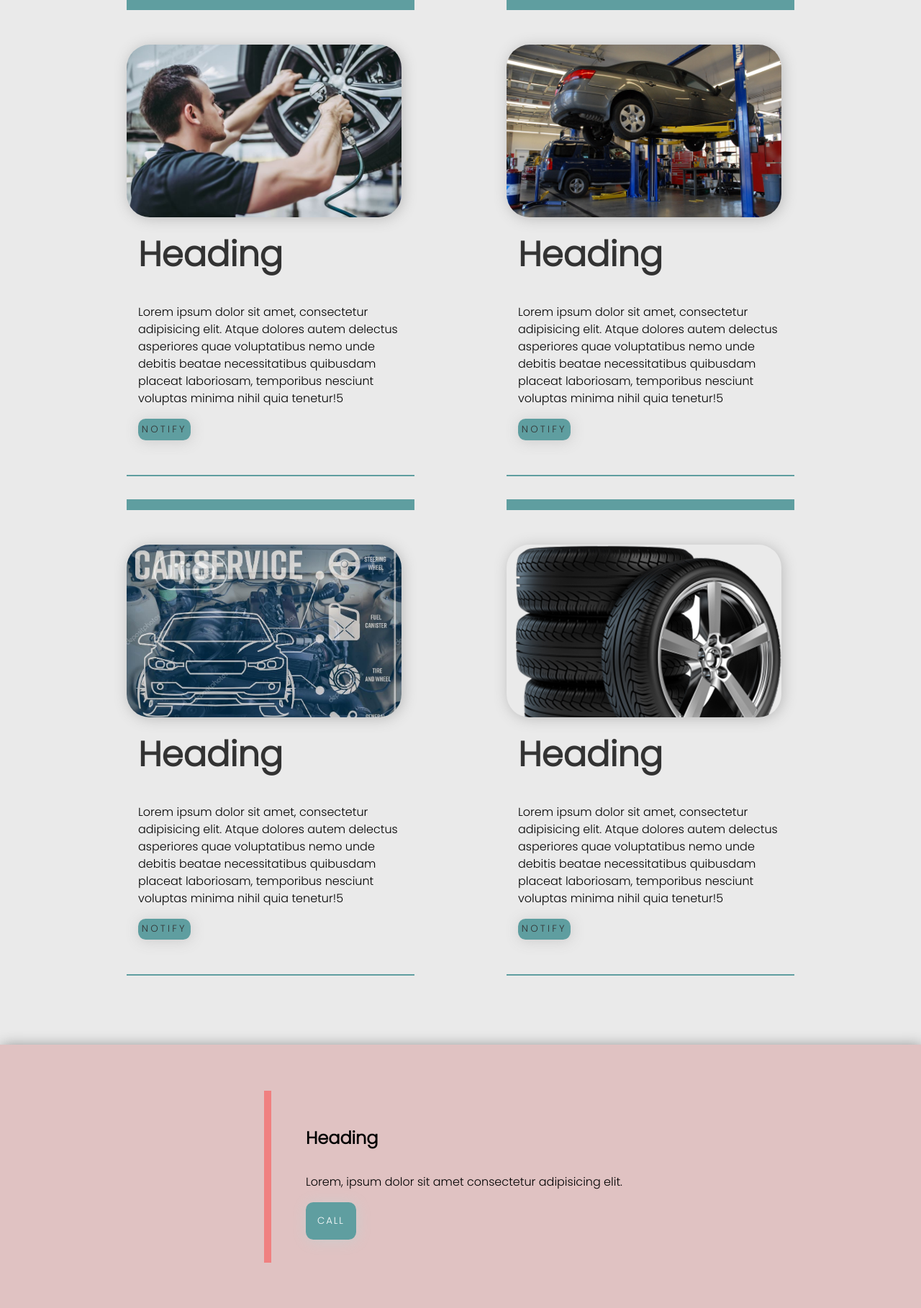
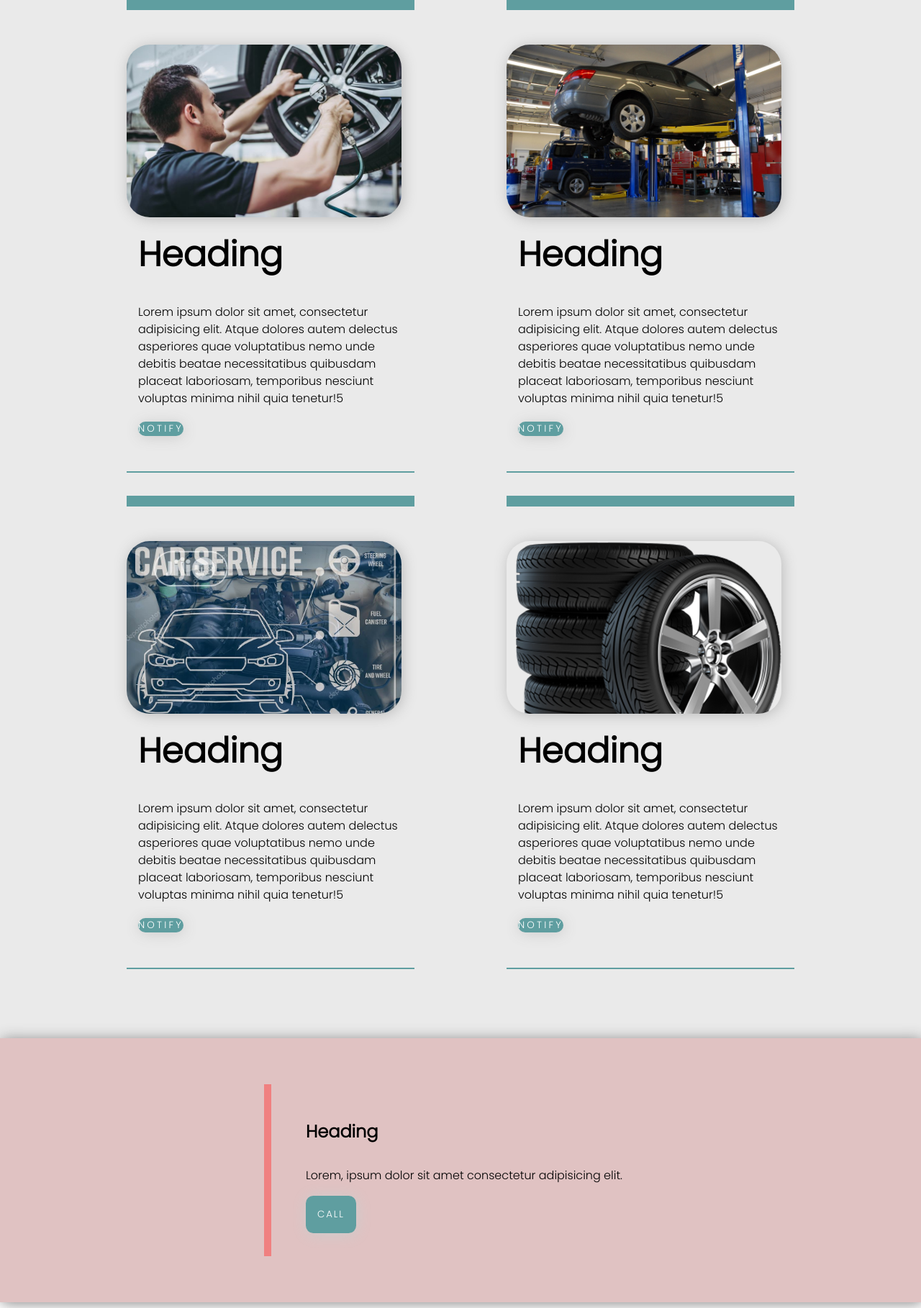
Before and after one commit to Akindele-Ebenezer/alignment, a PHP site: page / in a window 1280 px wide. Shown: the part 908-2726 px from the top of the page at 72% size. Run offline with PHP 8.4, Linux system fonts and the light colour scheme.

Commit message:
Update styles.css

```diff
--- a/styles/styles.css
+++ b/styles/styles.css
@@ -24,18 +24,12 @@
 .box button {
     letter-spacing: .2rem;
     margin-left: 1rem;
-    padding: .3rem;
 }
 
 .box h1,
 .sec-4 > div h1,
 .sec-1-inner div h2 {
     font-size: 3rem;
-}
-
-.box h1,
-.box button {
-    color: var(--color-4);
 }
 
 button {
```
